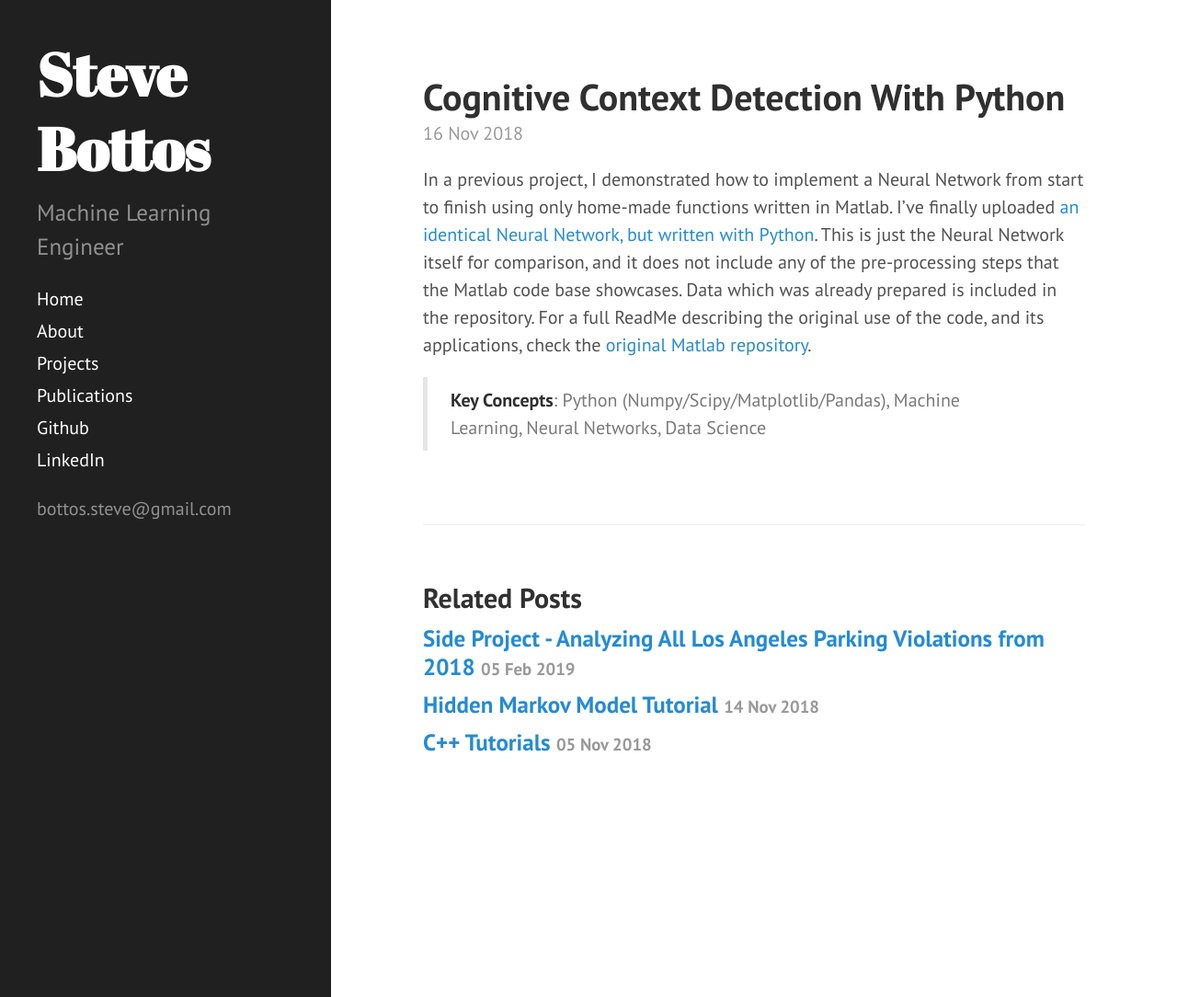
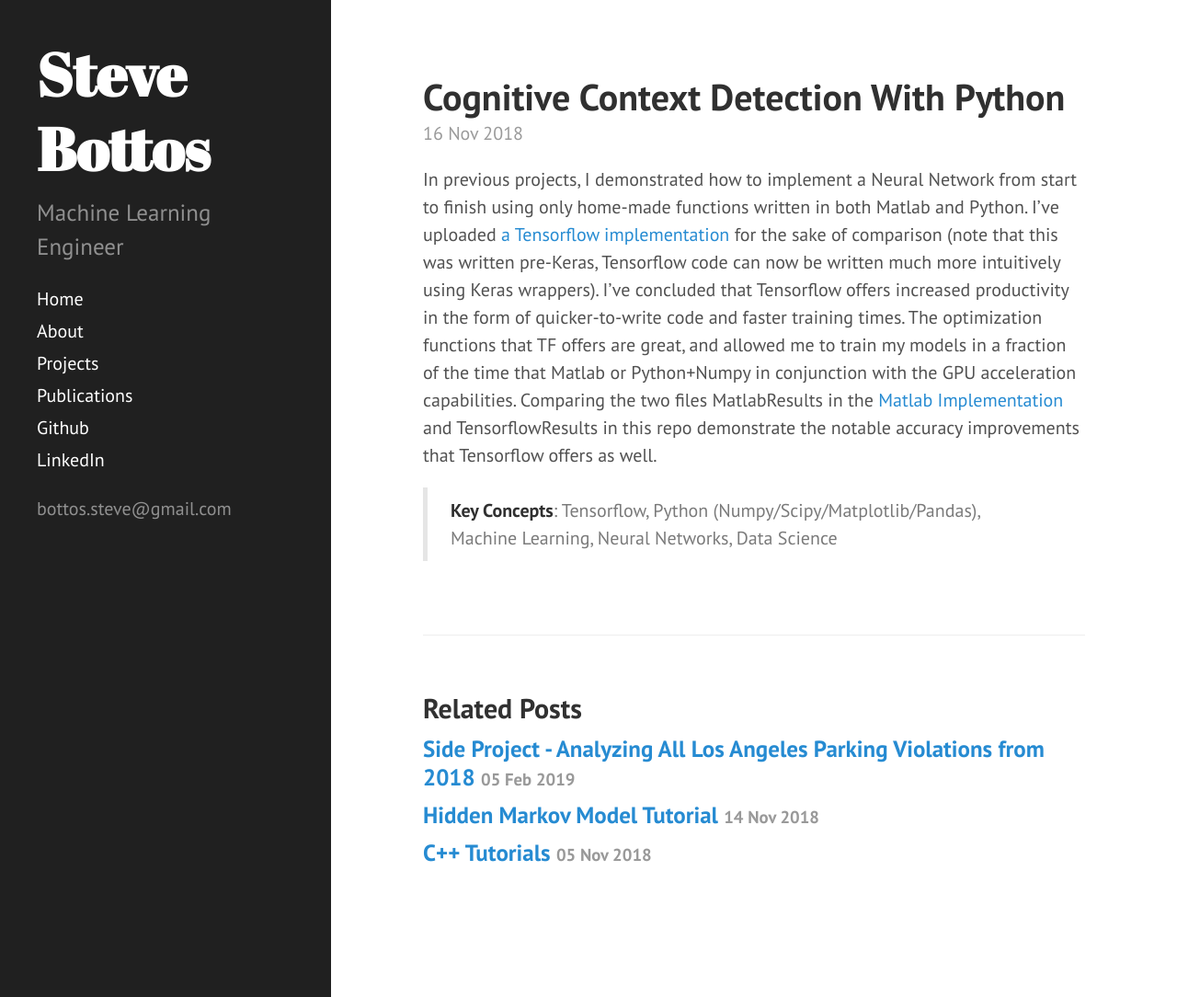
Before and after one commit to stevebottos/stevebottos.github.io, a Jekyll site: the page built from _posts/2018-11-16-Cognitive Context Detection With Python.md, in a window 1280 px wide and 1084 px high. Shown: the whole window at 92% size. Built offline with Jekyll 4.4.1, drawn with Linux system fonts in a browser that asks for light colours.

Commit message:
Update 2018-11-16-Cognitive Context Detection With Python.md

```diff
--- a/_posts/2018-11-16-Cognitive Context Detection With Python.md
+++ b/_posts/2018-11-16-Cognitive Context Detection With Python.md
@@ -3,5 +3,5 @@ layout: post
 title: Cognitive Context Detection With Python
 ---
 
-In a previous project, I demonstrated how to implement a Neural Network from start to finish using only home-made functions written in Matlab. I've finally uploaded [an identical Neural Network, but written with Python](https://github.com/stevebottos/PYTHON-Cognitive-State-Detection). This is just the Neural Network itself for comparison, and it does not include any of the pre-processing steps that the Matlab code base showcases. Data which was already prepared is included in the repository. For a full ReadMe describing the original use of the code, and its applications, check the <a href="https://github.com/stevebottos/MATLAB-Cognitive-State-Detection" target="_blank">original Matlab repository</a>.
-> **Key Concepts**: Python (Numpy/Scipy/Matplotlib/Pandas), Machine Learning, Neural Networks, Data Science
+In previous projects, I demonstrated how to implement a Neural Network from start to finish using only home-made functions written in both Matlab and Python. I've uploaded [a Tensorflow implementation](https://github.com/stevebottos/TENSORFLOW-Cognitive-State-Detection) for the sake of comparison (note that this was written pre-Keras, Tensorflow code can now be written much more intuitively using Keras wrappers). I've concluded that Tensorflow offers increased productivity in the form of quicker-to-write code and faster training times. The optimization functions that TF offers are great, and allowed me to train my models in a fraction of the time that Matlab or Python+Numpy in conjunction with the GPU acceleration capabilities. Comparing the two files MatlabResults in the [Matlab Implementation](https://github.com/stevebottos/Matlab-Cognitive-State-Detection) and TensorflowResults in this repo demonstrate the notable accuracy improvements that Tensorflow offers as well.
+> **Key Concepts**: Tensorflow, Python (Numpy/Scipy/Matplotlib/Pandas), Machine Learning, Neural Networks, Data Science
```
